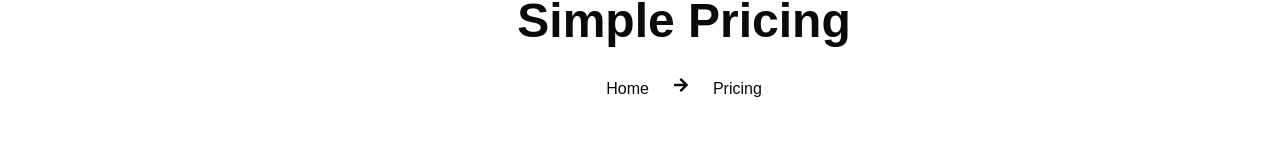
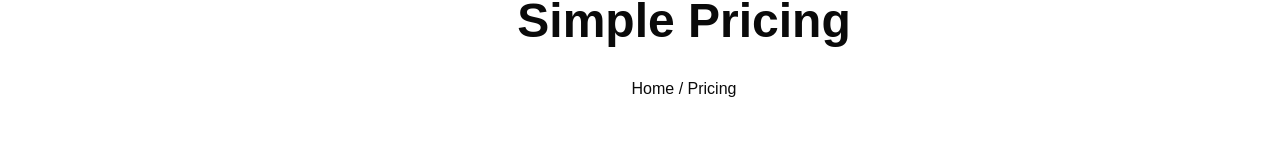
Before and after one commit to Farooqrehmani3/D6-BD, a Next.js app: page /pricing in a window 1280 px wide. Shown: the part 195-362 px from the top of the page. Built offline with nearby package versions, Linux system fonts and the light colour scheme.

Commit message:
Your descriptive commit message

```diff
--- a/package.json
+++ b/package.json
@@ -26,6 +26,7 @@
     "next-sanity": "^9.8.39",
     "react": "^19.0.0",
     "react-dom": "^19.0.0",
+    "react-icons": "^5.4.0",
     "react-stars": "^2.2.5",
     "sanity": "^3.71.0",
     "styled-components": "^6.1.14",
--- a/src/app/pages/page.tsx
+++ b/src/app/pages/page.tsx
@@ -1,5 +1,5 @@
 import React from "react";
-import { FaArrowRight } from "react-icons/fa";
+// import { FaArrowRight } from "react-icons/fa";
 import Image from "next/image";
 // import Link from "next/link";
 // import {
@@ -27,7 +27,7 @@ export default function Home() {
           Innovation tailored for you
         </h1>
         <h5 className="wrap flex justify-center mt-8 gap-6">
-          Home <FaArrowRight /> Team
+          Home / Team
         </h5>
       </div>
 
--- a/src/app/pricing/page.tsx
+++ b/src/app/pricing/page.tsx
@@ -1,5 +1,5 @@
 import React from "react"
-import { FaArrowRight } from 'react-icons/fa';
+// import { FaArrowRight } from 'react-icons/fa';
 import { Switch } from "@/components/ui/switch"
 import Image from "next/image";
 // import Link from "next/link";
@@ -29,7 +29,7 @@ export default function pricing() {
             <div className="container mx-11 px-4  w-full h-full   ">
                 <h6 className="text-center mt-10 font-montserrat font-bold text-gray-400">PRICING</h6>
                 <h1 className="font-bold text-5xl text-center font-montserrat mt-10">Simple Pricing</h1>
-                <h5 className="wrap flex justify-center mt-8 gap-6"> Home <FaArrowRight /> Pricing</h5>
+                <h5 className="wrap flex justify-center mt-8 gap-6"> Home / Pricing</h5>
             </div>
 
             {/* // Pricing */}
```
Also changed, not shown: 1 other file (tests, documents, lock files or other folders).
